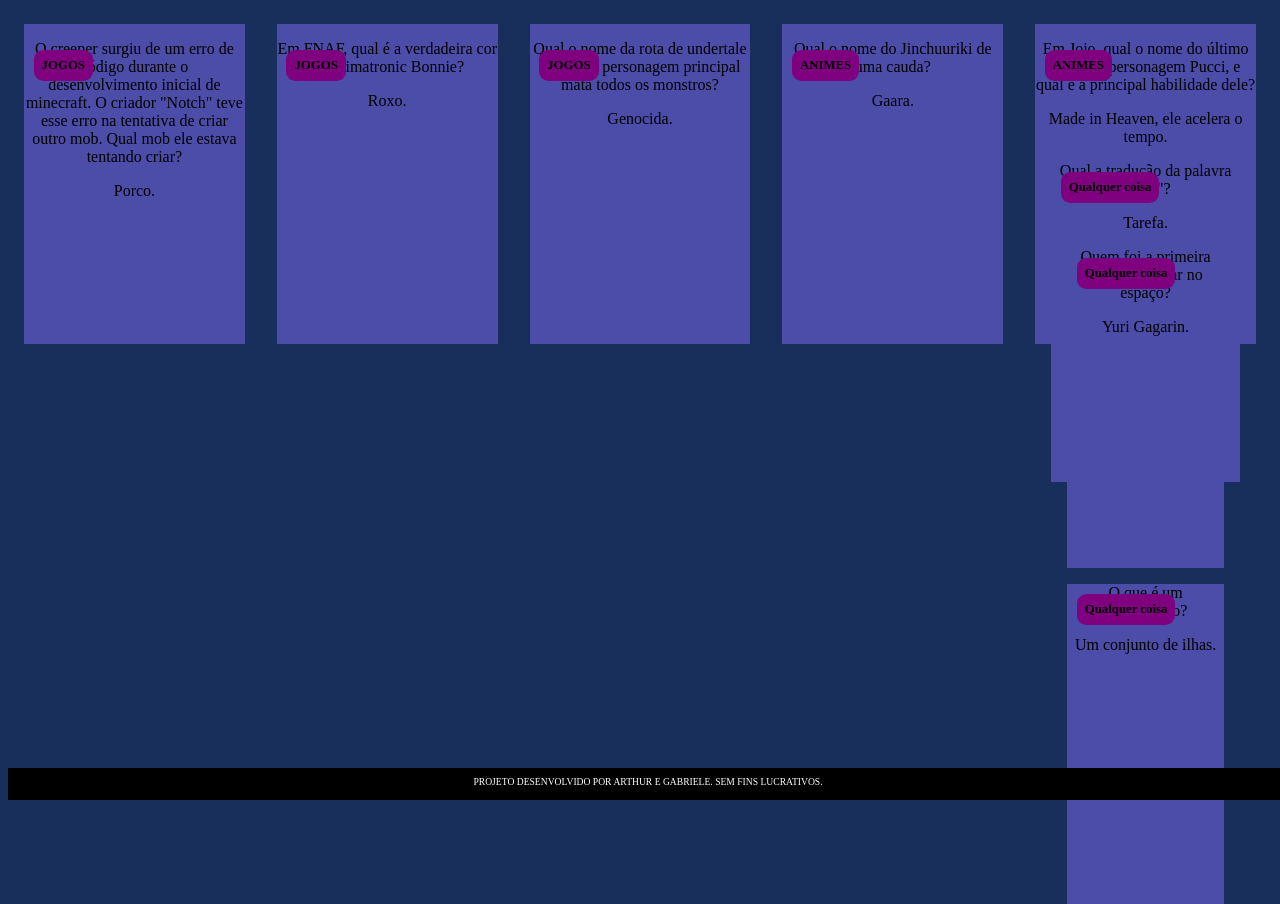
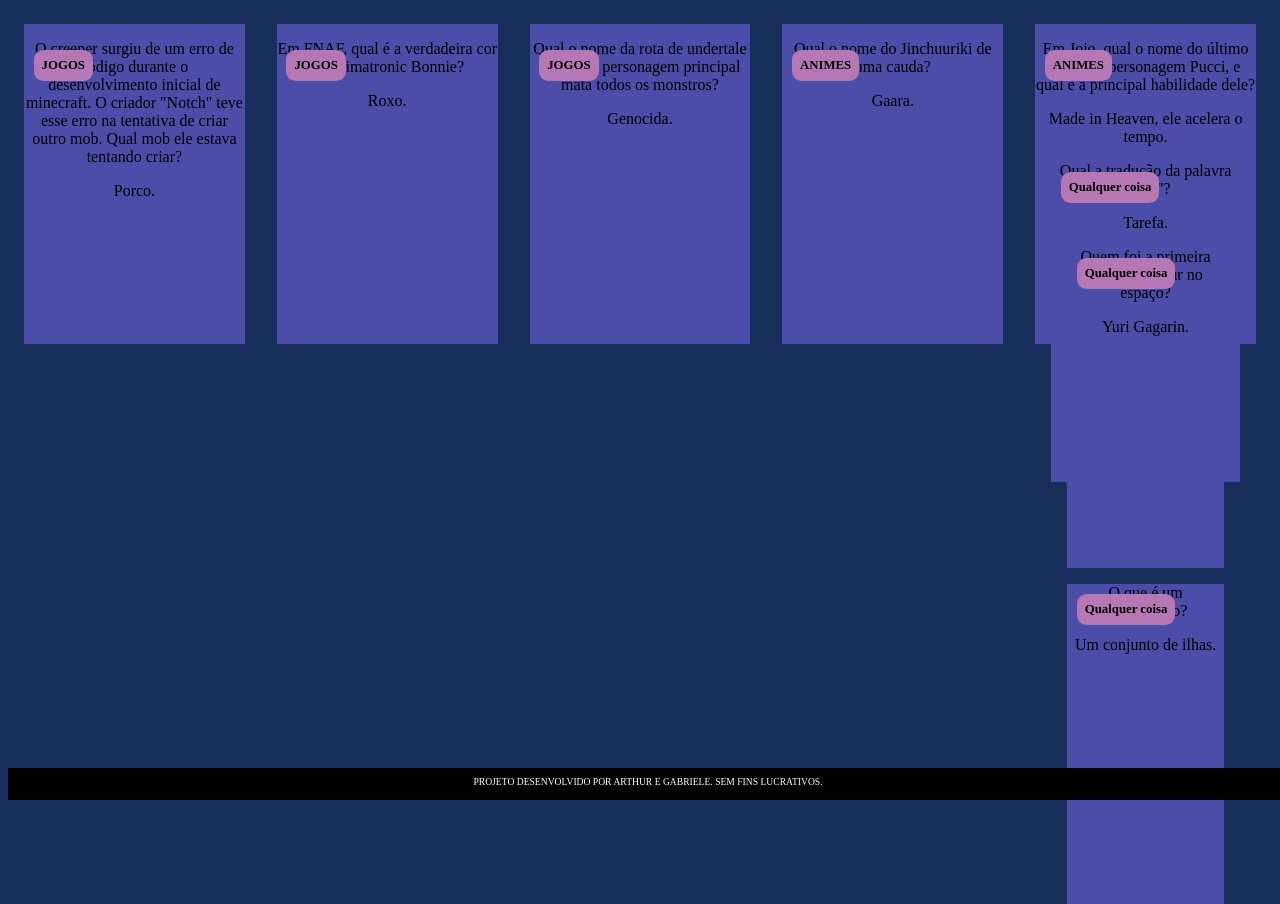
Before and after one commit to 4rthur12/flashcard---2-Ano-B, a plain HTML site: page index.html in a window 1280 px wide. Drawn offline with Linux system fonts and the light colour scheme.

Commit message:
0408aaaaa

```diff
--- a/assets/style.css
+++ b/assets/style.css
@@ -22,7 +22,7 @@ body{
 }
 
 .cartao__conteudo h3 {
-    background-color: rgb(127, 1, 127);
+    background-color: rgb(181, 120, 181);
     text-align: left;
     padding: 0.5rem;
     position: absolute;
```
